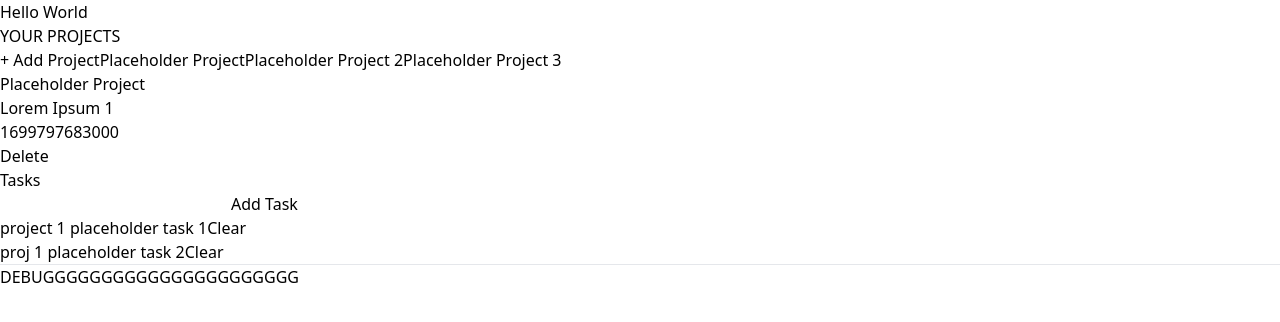
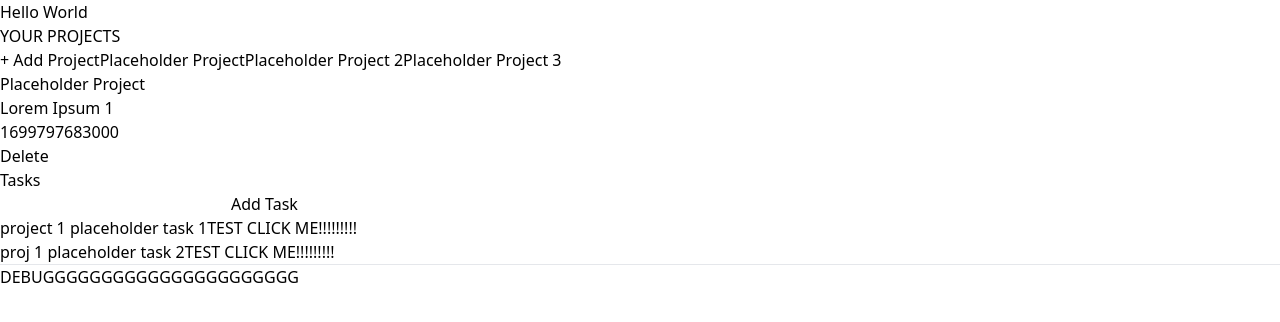
Before and after one commit to keiran0/ms-react_project_management_app, a React (Vite) app: page / in a window 1280 px wide. Shown: the top 322 px of the page. Built offline with nearby package versions, Linux system fonts and the light colour scheme.

Commit message:
moved some props around

```diff
--- a/src/App.jsx
+++ b/src/App.jsx
@@ -48,41 +48,13 @@ function App() {
     setRenderedProject(projectList[0])
   }
 
-  function addTask(){
-    //console.log("task added")
-  }
-
-  function removeTask(e){
-    e.preventDefault();
-    let newProjectList = []
-    let index = projectList.indexOf(renderedProject)
-
-    projectList.forEach(function(project){
-      if (project !== renderedProject) {
-        newProjectList.push(project);
-      } else {
-        let changedProject = {
-          title: project.title,
-          description: project.description,
-          dueDate: project.dueDate,
-          tasks: []
-        }
-        project.tasks.forEach(function(task){
-          if (task === e.target.value){
-            //console.log("task skipped push" + e.target.value)
-          } else {
-            changedProject.tasks.push(task)
-          }
-        })
-        newProjectList.push(changedProject)
-      }
-    })
-    setProjectList(newProjectList);
-    setRenderedProject(projectList[index])
-  }
 
   function debugHandler(){
     console.log(projectList)
+  }
+
+  function addTask(){
+    console.log("task added")
   }
 
   return (
@@ -98,10 +70,10 @@ function App() {
           projectList={projectList}/>:
         <DisplayProject
           projectList={projectList}
+          setProjectList={setProjectList}
           createHandler={createProjectHandler}
           renderedProject={renderedProject}
           deleteProjectHandler={deleteProjectHandler}
-          deleteTaskHandler={(e) => removeTask(e)}
           addTaskHandler={addTask}
           />
       }
--- a/src/components/DisplayProject.jsx
+++ b/src/components/DisplayProject.jsx
@@ -2,7 +2,12 @@
 import NoProject from "./NoProject";
 import Project from "./Project";
 
-export default function DisplayProject({projectList, createHandler, renderedProject = projectList[0], deleteProjectHandler, deleteTaskHandler, addTaskHandler}){
+export default function DisplayProject({
+    projectList,
+    setProjectList,
+    createHandler,
+    renderedProject = projectList[0],
+    deleteProjectHandler}){
 
 
 
@@ -14,8 +19,8 @@ export default function DisplayProject({projectList, createHandler, renderedProj
             <NoProject createHandler={createHandler}/>
             : <Project renderedProject={renderedProject}
             deleteProjectHandler={deleteProjectHandler}
-            deleteTaskHandler={deleteTaskHandler}
-            addTaskHandler={addTaskHandler}
+            projectList={projectList}
+            setProjectList={setProjectList}
             /> }
         </>
     )
--- a/src/components/Project.jsx
+++ b/src/components/Project.jsx
@@ -1,6 +1,11 @@
 import Task from './Task'
 
-export default function Project({renderedProject, deleteProjectHandler, deleteTaskHandler, addTaskHandler}){
+export default function Project({
+    renderedProject,
+    deleteProjectHandler,
+    addTaskHandler,
+    setProjectList,
+    projectList}){
 
     return(
         <>
@@ -11,9 +16,15 @@ export default function Project({renderedProject, deleteProjectHandler, deleteTa
             <h2>Tasks</h2>
             <input type="text"></input>
             <button onClick={addTaskHandler}>Add Task</button>
-            {renderedProject.tasks.length < 1 ? <p>No tasks</p> : renderedProject.tasks.map(task=><Task task={task} deleteTaskHandler={deleteTaskHandler}/>
+            {renderedProject.tasks.length < 1 ? <p>No tasks</p> : renderedProject.tasks.map(task=>
+            <Task key={task}
+            task={task}
+            setProjectList={setProjectList}
+            projectList={projectList}
+            renderedProject={renderedProject}/>
                 )
             }
+
         </>
     )
 }
--- a/src/components/Task.jsx
+++ b/src/components/Task.jsx
@@ -1,8 +1,41 @@
-export default function Task({task, deleteTaskHandler}) {
+export default function Task({task, projectList, setProjectList, renderedProject}) {
+
+    function deleteTaskHandler(e){
+
+        e.preventDefault();
+        let newProjectList = []
+
+        projectList.forEach(function(project){
+            if (project===renderedProject){
+                let alteredProject = {
+                    title:project.title,
+                    description: project.description,
+                    dueDate: project.dueDate,
+                    tasks: []
+                }
+
+                project.tasks.forEach(function(task){
+                    if (task===e.target.value) {
+
+                    } else {
+                        alteredProject.tasks.push(task)
+                    }
+                })
+                newProjectList.push(alteredProject)
+            } else {
+                newProjectList.push(project);
+            }
+        })
+        console.log(newProjectList)
+        setProjectList(projectList => newProjectList);
+        console.log(projectList);
+
+    }
+
     return (
         <form key={task}>
             <label>{task}</label>
-            <button onClick={deleteTaskHandler} value={task}>Clear</button>
+            <button onClick={(e)=>deleteTaskHandler(e)} value={task}>TEST CLICK ME!!!!!!!!!</button>
         </form>
 
     )
```
